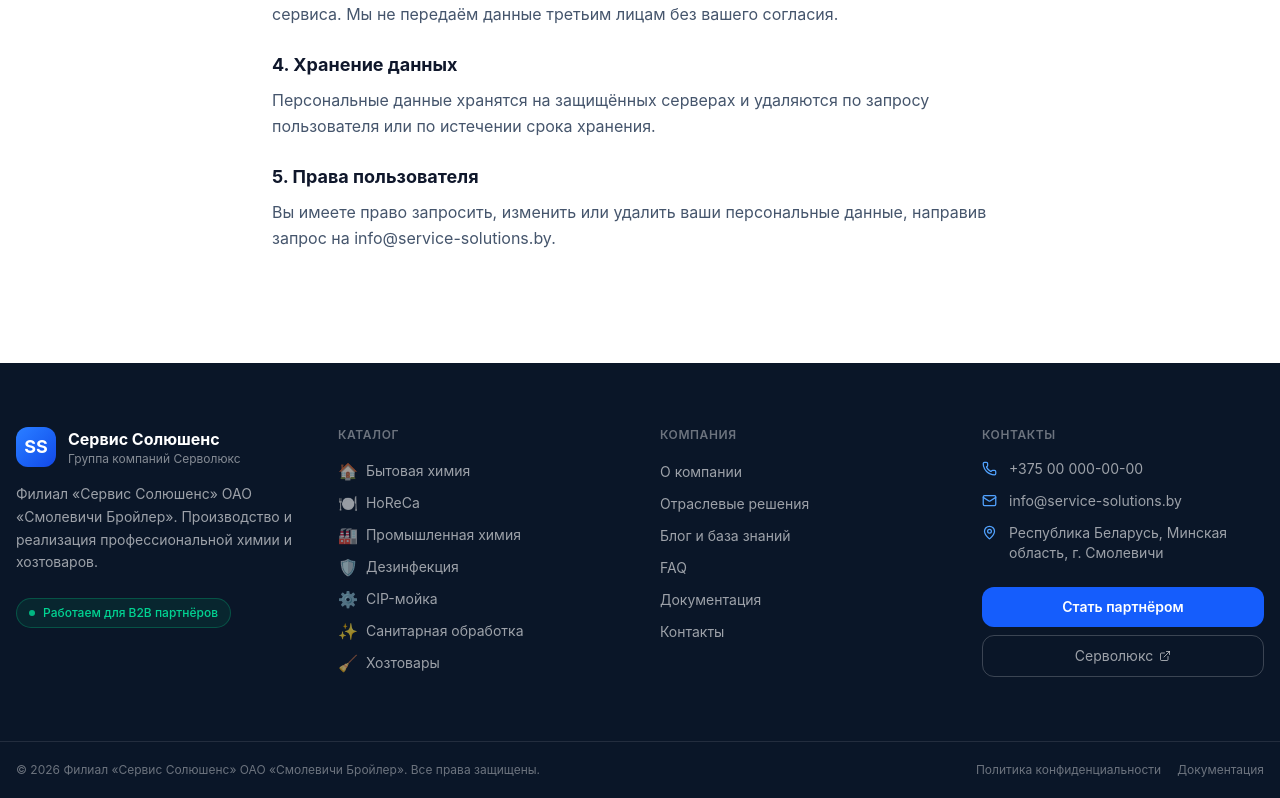
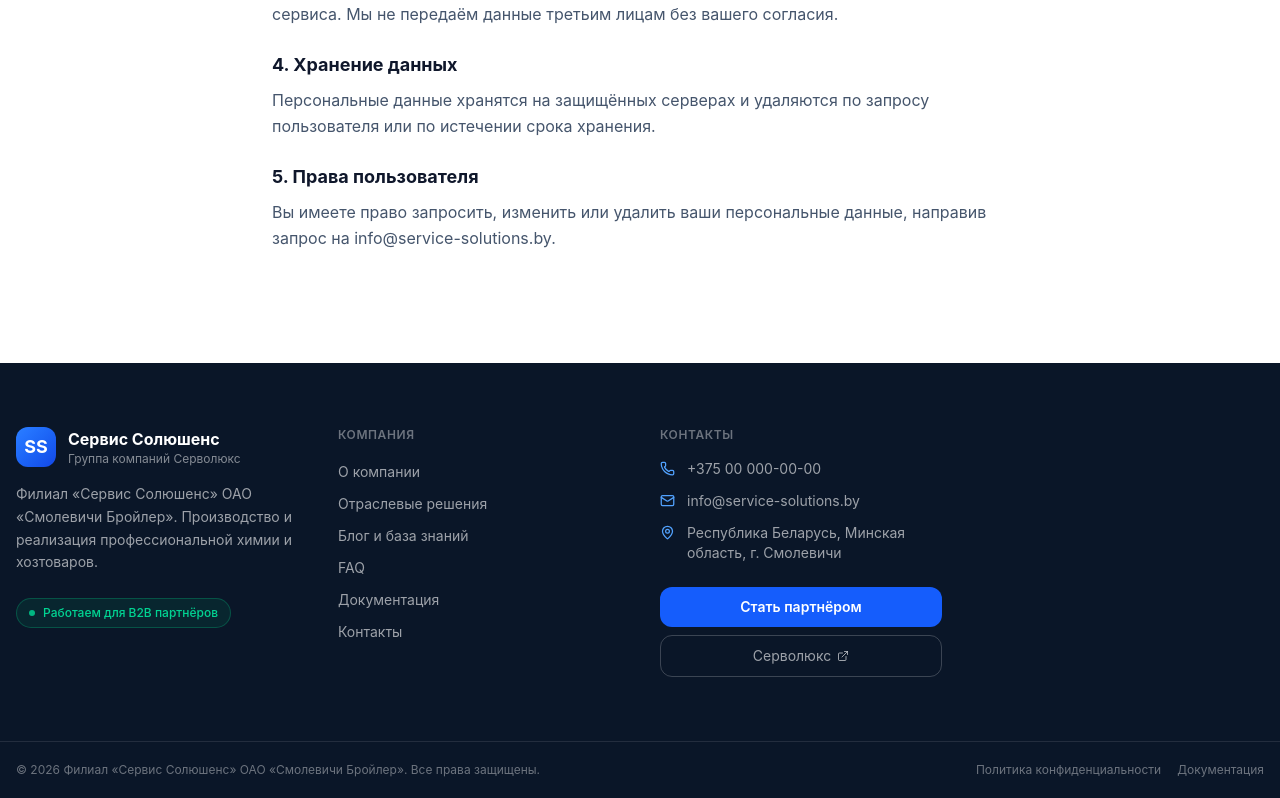
Before and after one commit to dukenjuken-code/b2b, a React (Vite) app: page /privacy in a window 1280 px wide. Shown: the part 550-1348 px from the top of the page. Built offline with nearby package versions, Linux system fonts and the light colour scheme.

Commit message:
Обновил файл

```diff
--- a/src/components/layout/Footer.tsx
+++ b/src/components/layout/Footer.tsx
@@ -26,26 +26,6 @@ export default function Footer() {
               <span className="w-1.5 h-1.5 bg-emerald-400 rounded-full animate-pulse" />
               Работаем для B2B партнёров
             </div>
-          </div>
-
-          {/* Catalog */}
-          <div>
-            <div className="text-xs font-semibold text-white/40 uppercase tracking-wider mb-4">
-              Каталог
-            </div>
-            <ul className="space-y-2">
-              {categories.map((cat) => (
-                <li key={cat.id}>
-                  <Link
-                    to={`/catalog/${cat.slug}`}
-                    className="flex items-center gap-2 text-sm text-white/60 hover:text-white transition-colors"
-                  >
-                    <span className="text-base">{cat.icon}</span>
-                    {cat.name}
-                  </Link>
-                </li>
-              ))}
-            </ul>
           </div>
 
           {/* Company */}
```
